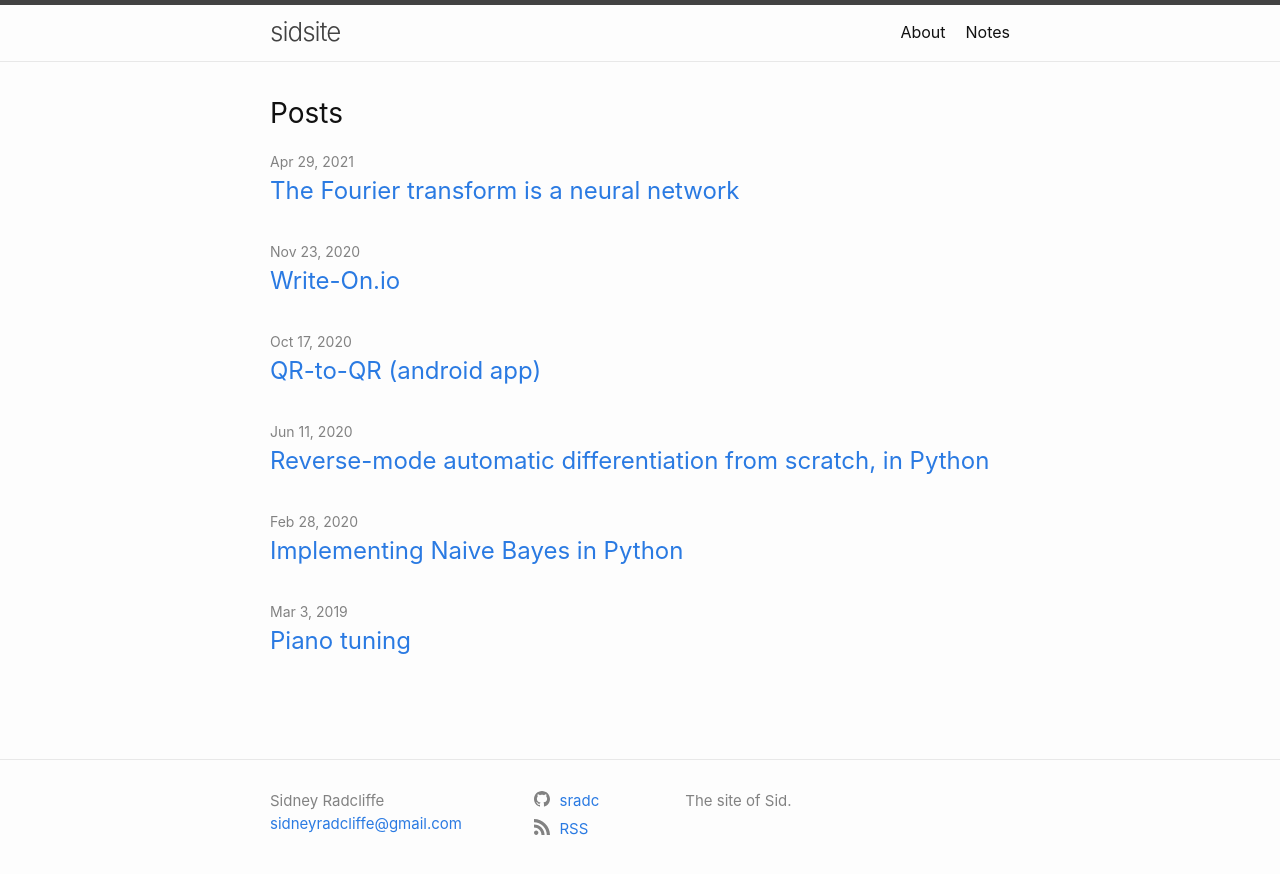
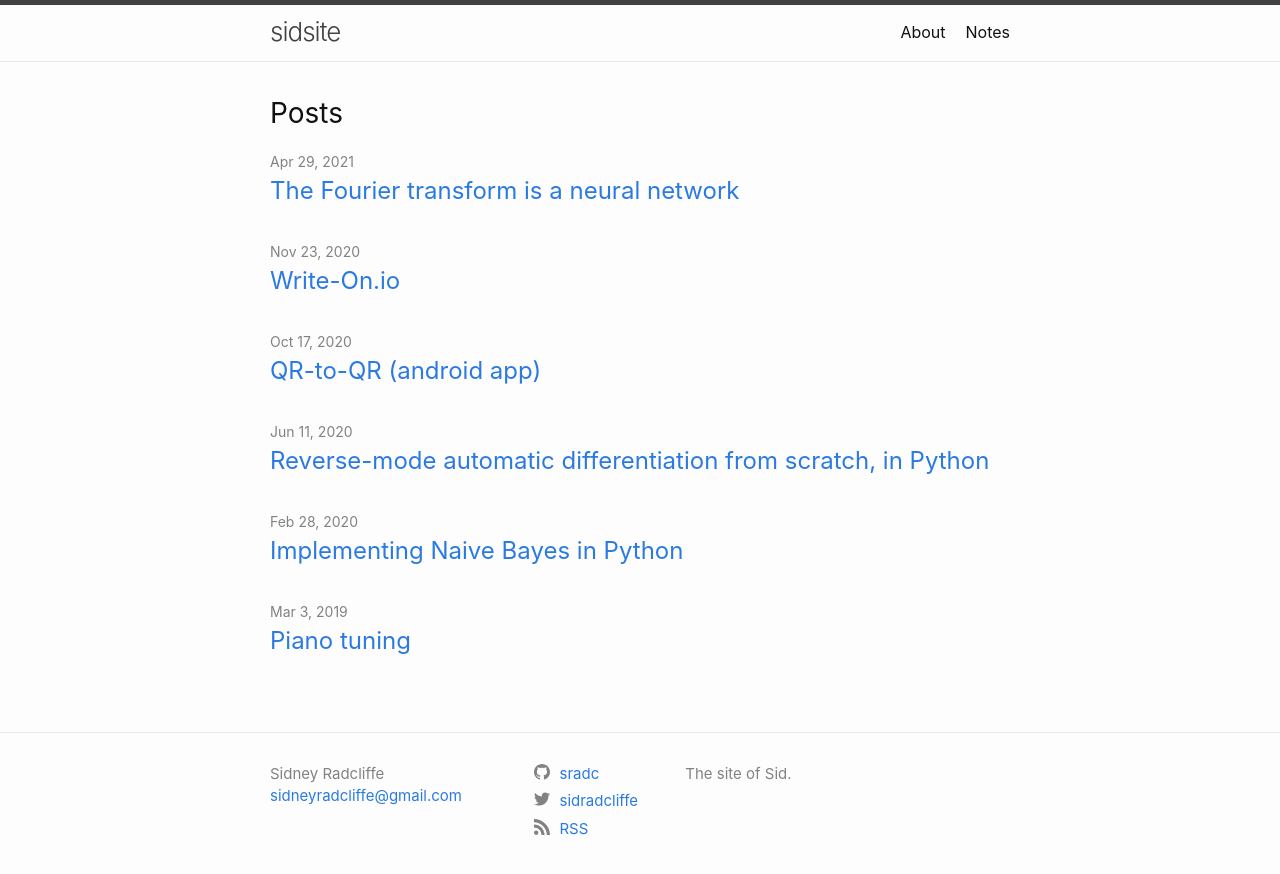
Before and after one commit to sradc/sradc.github.io, a Jekyll site: the page built from index.md, in a window 1280 px wide. Shown: the top 874 px of the page. Built offline with Jekyll 4.4.1, drawn with Linux system fonts in a browser that asks for light colours.

Commit message:
add twitter

```diff
--- a/_config.yml
+++ b/_config.yml
@@ -25,7 +25,7 @@ description: >- # this means to ignore newlines until "baseurl:"
   The site of Sid.
 baseurl: "" # the subpath of your site, e.g. /blog
 url: "https://sidsite.com" # the base hostname & protocol for your site, e.g. http://example.com
-twitter_username:
+twitter_username: sidradcliffe
 github_username:  sradc
 google_analytics: UA-155353623-1
 rss: RSS
```
